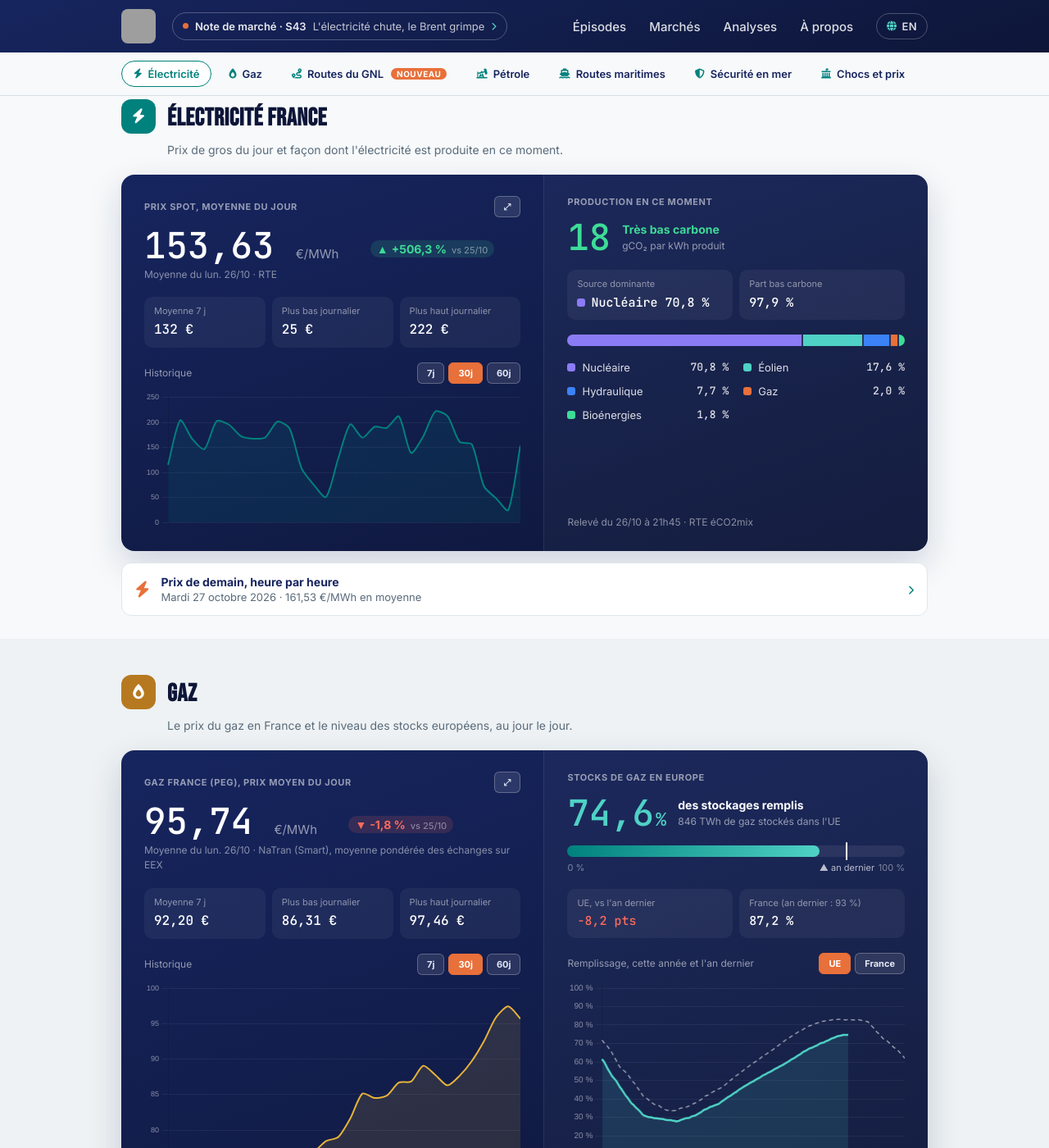
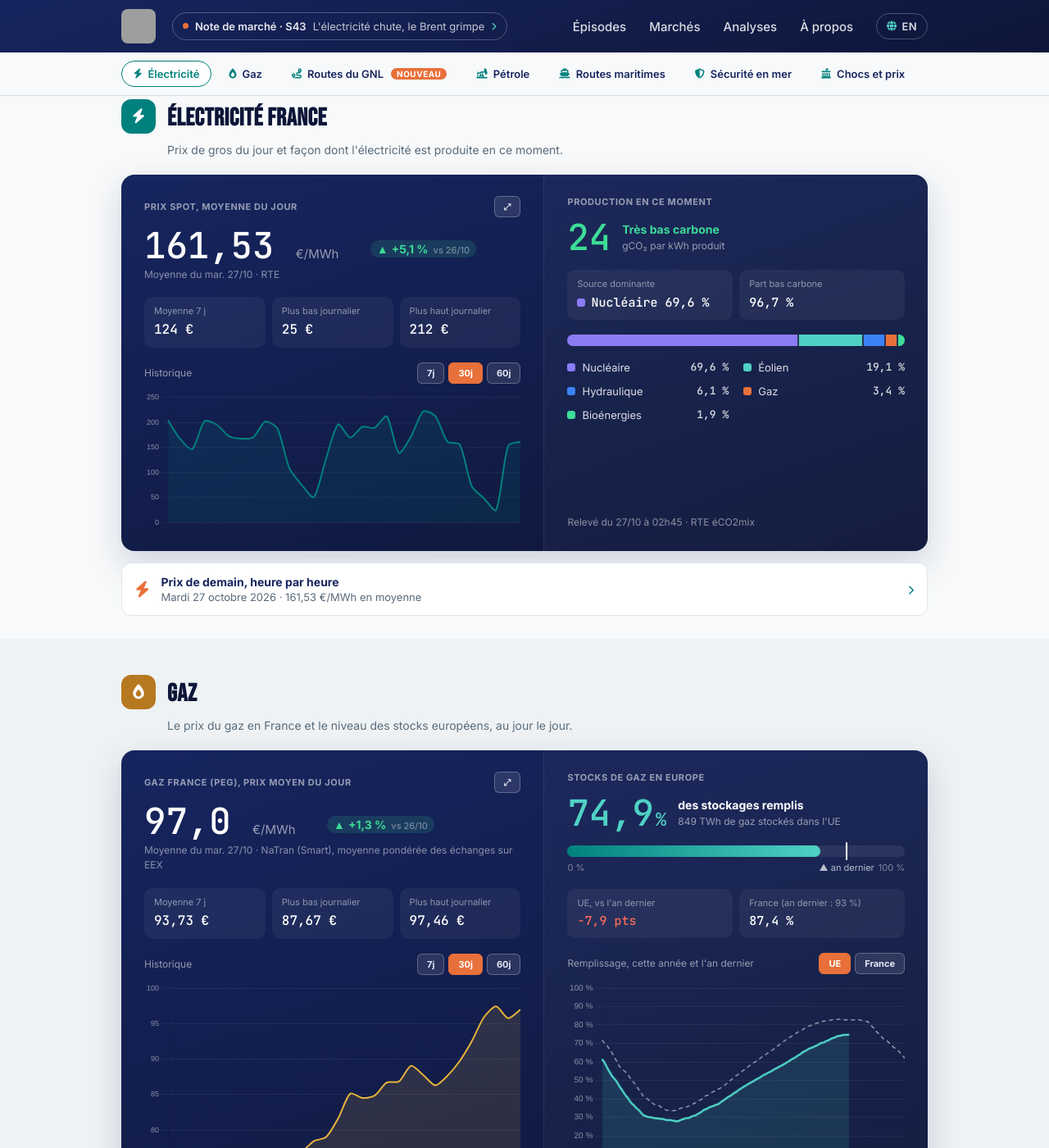
Before and after one commit to InsideEnergyMarkets/Inside-Energy-Markets, a Jekyll site: the page built from marches/index.html, in a window 1280 px wide and 1400 px high, scrolled down 383 px. Shown: the whole window at 82% size. Built offline with Jekyll 4.4.1, drawn with Linux system fonts in a browser that asks for light colours; some of the changed text lies outside the part shown; grey boxes are pictures that could not be loaded.

Commit message:
Mise à jour automatique des données marché

```diff
--- a/_data/fuel.json
+++ b/_data/fuel.json
@@ -1 +1 @@
-{"date":"2026-10-26","gazole":2.377,"e10":2.123,"stations":6711,"change_7d":{"since":"2026-10-19","gazole_cts":1.1,"e10_cts":-4.0},"history":{"2026-09-30":{"gazole":2.38,"e10":2.163},"2026-10-01":{"gazole":2.374,"e10":2.16},"2026-10-02":{"gazole":2.373,"e10":2.16},"2026-10-03":{"gazole":2.372,"e10":2.163},"2026-10-04":{"gazole":2.373,"e10":2.168},"2026-10-05":{"gazole":2.369,"e10":2.164},"2026-10-06":{"gazole":2.36,"e10":2.156},"2026-10-07":{"gazole":2.35,"e10":2.151},"2026-10-08":{"gazole":2.344,"e10":2.149},"2026-10-09":{"gazole":2.343,"e10":2.152},"2026-10-10":{"gazole":2.345,"e10":2.157},"2026-10-11":{"gazole":2.346,"e10":2.165},"2026-10-12":{"gazole":2.351,"e10":2.164},"2026-10-13":{"gazole":2.353,"e10":2.163},"2026-10-14":{"gazole":2.355,"e10":2.17},"2026-10-15":{"gazole":2.359,"e10":2.17},"2026-10-16":{"gazole":2.362,"e10":2.164},"2026-10-17":{"gazole":2.365,"e10":2.168},"2026-10-18":{"gazole":2.368,"e10":2.175},"2026-10-19":{"gazole":2.366,"e10":2.163},"2026-10-20":{"gazole":2.364,"e10":2.154},"2026-10-21":{"gazole":2.364,"e10":2.147},"2026-10-22":{"gazole":2.366,"e10":2.138},"2026-10-23":{"gazole":2.368,"e10":2.129},"2026-10-24":{"gazole":2.371,"e10":2.128},"2026-10-25":{"gazole":2.374,"e10":2.133},"2026-10-26":{"gazole":2.377,"e10":2.123}}}
+{"date":"2026-10-27","gazole":2.375,"e10":2.119,"stations":6533,"change_7d":{"since":"2026-10-20","gazole_cts":1.1,"e10_cts":-3.5},"history":{"2026-09-30":{"gazole":2.38,"e10":2.163},"2026-10-01":{"gazole":2.374,"e10":2.16},"2026-10-02":{"gazole":2.373,"e10":2.16},"2026-10-03":{"gazole":2.372,"e10":2.163},"2026-10-04":{"gazole":2.373,"e10":2.168},"2026-10-05":{"gazole":2.369,"e10":2.164},"2026-10-06":{"gazole":2.36,"e10":2.156},"2026-10-07":{"gazole":2.35,"e10":2.151},"2026-10-08":{"gazole":2.344,"e10":2.149},"2026-10-09":{"gazole":2.343,"e10":2.152},"2026-10-10":{"gazole":2.345,"e10":2.157},"2026-10-11":{"gazole":2.346,"e10":2.165},"2026-10-12":{"gazole":2.351,"e10":2.164},"2026-10-13":{"gazole":2.353,"e10":2.163},"2026-10-14":{"gazole":2.355,"e10":2.17},"2026-10-15":{"gazole":2.359,"e10":2.17},"2026-10-16":{"gazole":2.362,"e10":2.164},"2026-10-17":{"gazole":2.365,"e10":2.168},"2026-10-18":{"gazole":2.368,"e10":2.175},"2026-10-19":{"gazole":2.366,"e10":2.163},"2026-10-20":{"gazole":2.364,"e10":2.154},"2026-10-21":{"gazole":2.364,"e10":2.147},"2026-10-22":{"gazole":2.366,"e10":2.138},"2026-10-23":{"gazole":2.368,"e10":2.129},"2026-10-24":{"gazole":2.371,"e10":2.128},"2026-10-25":{"gazole":2.374,"e10":2.133},"2026-10-26":{"gazole":2.377,"e10":2.123},"2026-10-27":{"gazole":2.375,"e10":2.119}}}
--- a/_data/market.json
+++ b/_data/market.json
@@ -1,77 +1,77 @@
 {
-  "updated_at": "2026-10-26T22:11:14.538828Z",
+  "updated_at": "2026-10-27T03:20:39.508014Z",
   "brent": {
-    "price_usd": 115.18,
-    "date": "2026-10-26",
+    "price_usd": 114.55,
+    "date": "2026-10-27",
     "unit": "USD/baril",
     "source": "OilPriceAPI",
-    "date_label": "Cours du lun. 26/10",
-    "date_label_en": "Price on Mon 26/10",
-    "prev_value": 117.38,
-    "prev_date": "2026-10-23",
-    "change_pct": -1.9
+    "date_label": "Cours du mar. 27/10",
+    "date_label_en": "Price on Tue 27/10",
+    "prev_value": 115.18,
+    "prev_date": "2026-10-26",
+    "change_pct": -0.5
   },
   "wti": {
-    "price_usd": 101.25,
-    "date": "2026-10-26",
+    "price_usd": 100.71,
+    "date": "2026-10-27",
     "unit": "USD/baril",
     "source": "OilPriceAPI",
-    "date_label": "Cours du lun. 26/10",
-    "date_label_en": "Price on Mon 26/10"
+    "date_label": "Cours du mar. 27/10",
+    "date_label_en": "Price on Tue 27/10"
   },
   "henry_hub": {
-    "price_usd_mmbtu": 2.6,
-    "date": "2026-10-26",
+    "price_usd_mmbtu": 2.59,
+    "date": "2026-10-27",
     "unit": "USD/MMBtu",
     "source": "OilPriceAPI",
-    "date_label": "Cours du lun. 26/10",
-    "date_label_en": "Price on Mon 26/10",
-    "price_eur_mwh": 7.93,
+    "date_label": "Cours du mar. 27/10",
+    "date_label_en": "Price on Tue 27/10",
+    "price_eur_mwh": 7.9,
     "usd_per_eur": 1.1188,
-    "prev_value": 8.05,
-    "prev_date": "2026-10-23",
-    "change_pct": -1.5
+    "prev_value": 7.93,
+    "prev_date": "2026-10-26",
+    "change_pct": -0.4
   },
   "peg": {
-    "price_eur_mwh": 95.74,
-    "date": "2026-10-26",
+    "price_eur_mwh": 97.0,
+    "date": "2026-10-27",
     "unit": "EUR/MWh",
     "source": "NaTran",
-    "date_label": "Moyenne du lun. 26/10",
-    "date_label_en": "Average on Mon 26/10",
-    "prev_value": 97.46,
-    "prev_date": "2026-10-25",
-    "change_pct": -1.8
+    "date_label": "Moyenne du mar. 27/10",
+    "date_label_en": "Average on Tue 27/10",
+    "prev_value": 95.78,
+    "prev_date": "2026-10-26",
+    "change_pct": 1.3
   },
   "mix_france": {
-    "date_heure": "2026-10-26T21:45:00+00:00",
+    "date_heure": "2026-10-27T02:45:00+00:00",
     "shares": {
-      "nucleaire": 70.8,
-      "eolien": 17.6,
-      "hydraulique": 7.7,
-      "gaz": 2.0,
-      "bioenergies": 1.8
+      "nucleaire": 69.6,
+      "eolien": 19.1,
+      "hydraulique": 6.1,
+      "gaz": 3.4,
+      "bioenergies": 1.9
     },
     "top_source": "nucleaire",
-    "top_share": 70.8,
-    "co2_intensity": 18
+    "top_share": 69.6,
+    "co2_intensity": 24
   },
   "spot_price_france": {
-    "price_eur_mwh": 153.63,
-    "date": "2026-10-26",
-    "date_label": "Moyenne du lun. 26/10",
-    "date_label_en": "Average for Mon 26/10",
+    "price_eur_mwh": 161.53,
+    "date": "2026-10-27",
+    "date_label": "Moyenne du mar. 27/10",
+    "date_label_en": "Average for Tue 27/10",
     "unit": "EUR/MWh, moyenne journalière",
     "source": "RTE",
-    "prev_value": 25.34,
-    "prev_date": "2026-10-25",
-    "change_pct": 506.3
+    "prev_value": 153.63,
+    "prev_date": "2026-10-26",
+    "change_pct": 5.1
   },
   "chokepoints": {
     "hormuz": {
       "portname": "Strait of Hormuz",
       "date": "2026-10-18",
-      "age_days": 8,
+      "age_days": 9,
       "period_start": "2026-10-14",
       "days_averaged": 5,
       "n_tanker": 0.8,
@@ -89,7 +89,7 @@
     "bab_el_mandeb": {
       "portname": "Bab el-Mandeb Strait",
       "date": "2026-10-18",
-      "age_days": 8,
+      "age_days": 9,
       "period_start": "2026-10-14",
       "days_averaged": 5,
       "n_tanker": 10.4,
@@ -107,7 +107,7 @@
     "malacca": {
       "portname": "Malacca Strait",
       "date": "2026-10-18",
-      "age_days": 8,
+      "age_days": 9,
       "period_start": "2026-10-14",
       "days_averaged": 5,
       "n_tanker": 73.8,
--- a/_data/market_history.json
+++ b/_data/market_history.json
@@ -1,11 +1,4 @@
 [
-  {
-    "date": "2026-08-27",
-    "spot_eur_mwh": 156.6,
-    "spot_source": "Energy-Charts / SMARD",
-    "peg_eur_mwh": 67.43,
-    "peg_source": "NaTran"
-  },
   {
     "date": "2026-08-28",
     "spot_eur_mwh": 134.28,
@@ -891,7 +884,26 @@
       "bioenergies": 1.8
     },
     "henry_hub_eur_mwh": 7.93,
-    "peg_eur_mwh": 95.74,
+    "peg_eur_mwh": 95.78,
     "peg_source": "NaTran"
+  },
+  {
+    "date": "2026-10-27",
+    "brent_usd": 114.55,
+    "brent_source": "OilPriceAPI",
+    "henry_hub_usd_mmbtu": 2.59,
+    "henry_hub_source": "OilPriceAPI",
+    "peg_eur_mwh": 97.0,
+    "peg_source": "NaTran",
+    "spot_eur_mwh": 161.53,
+    "spot_source": "RTE",
+    "mix_shares": {
+      "nucleaire": 69.6,
+      "eolien": 19.1,
+      "hydraulique": 6.1,
+      "gaz": 3.4,
+      "bioenergies": 1.9
+    },
+    "henry_hub_eur_mwh": 7.9
   }
 ]
--- a/_data/weekly_summary.json
+++ b/_data/weekly_summary.json
@@ -1,20 +1,20 @@
 {
-  "period_start": "2026-10-19",
-  "period_end": "2026-10-26",
+  "period_start": "2026-10-20",
+  "period_end": "2026-10-27",
   "brent": {
-    "start_usd": 110.21,
-    "end_usd": 115.18,
-    "change_pct": 4.5
+    "start_usd": 109.18,
+    "end_usd": 114.55,
+    "change_pct": 4.9
   },
   "spot_price": {
-    "avg_eur_mwh": 131.52,
+    "avg_eur_mwh": 123.99,
     "min_eur_mwh": 25.34,
-    "max_eur_mwh": 221.77,
+    "max_eur_mwh": 212.32,
     "days_count": 8
   },
   "mix": {
-    "nuclear_avg_share": 65.3,
-    "renewables_avg_share": 31.6,
+    "nuclear_avg_share": 65.9,
+    "renewables_avg_share": 31.9,
     "days_count": 8
   }
 }
```
Also changed, not shown: _data/day_ahead.json (+1 -1 lines), _data/gas_storage.json.
